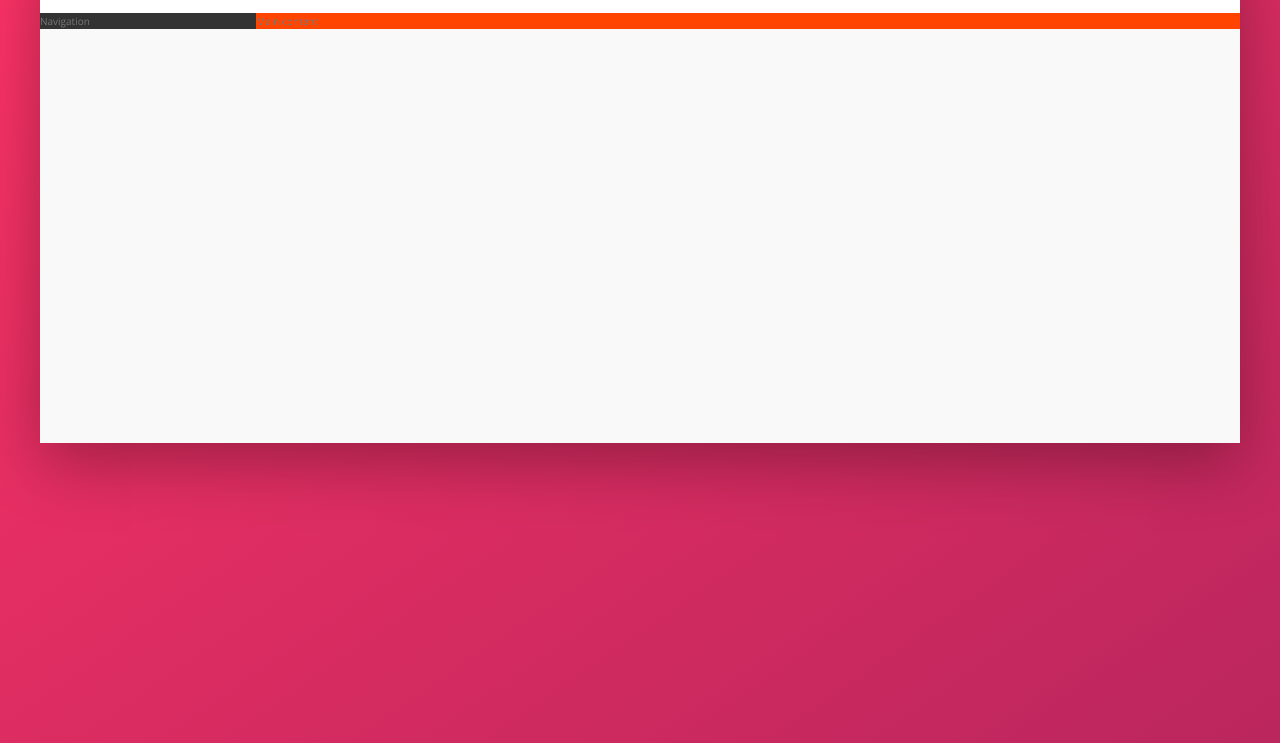
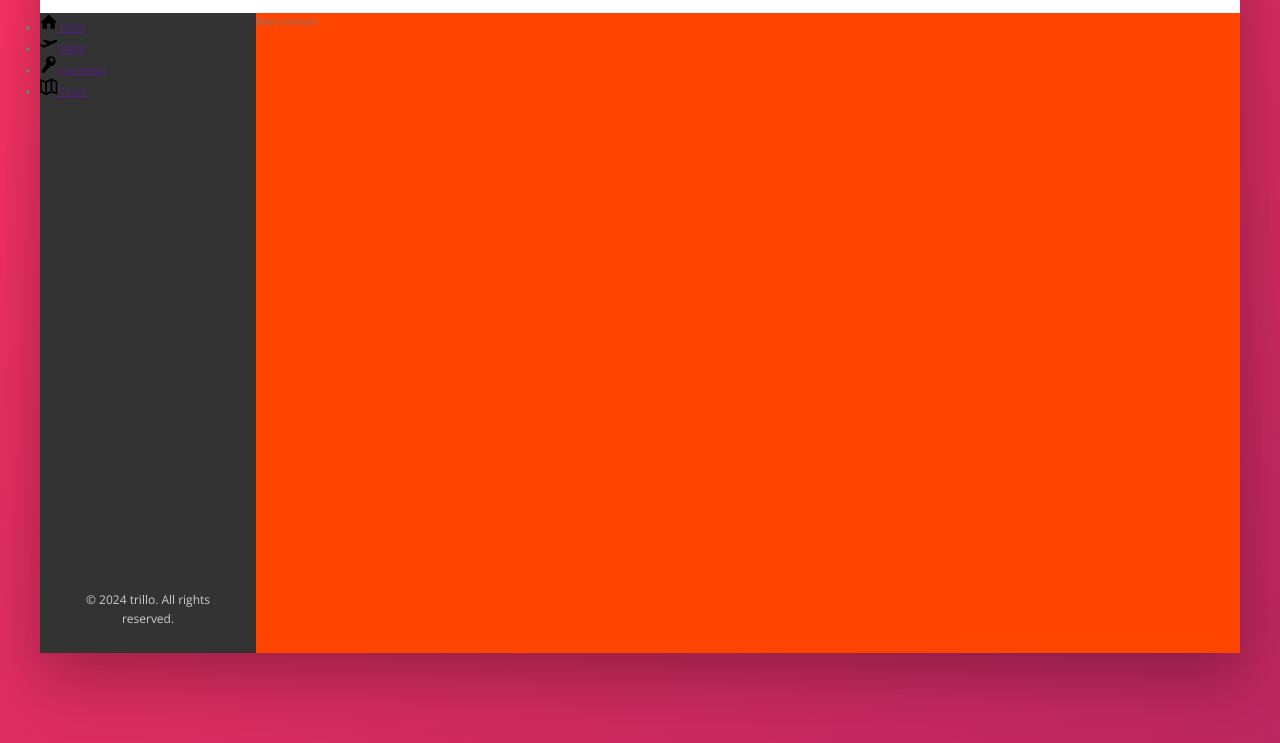
Before and after one commit to trungnd19/flexbox-page, a website: page index.html in a window 1280 px wide. Shown: the part 137-880 px from the top of the page. Drawn offline with nearby package versions, Linux system fonts and the light colour scheme.

Commit message:
feat: style the side-nav part 1

```diff
--- a/index.html
+++ b/index.html
@@ -48,7 +48,47 @@
             </header>
             <div class="content">
                 <nav class="sidebar">
-                    Navigation
+                    <ul class="side-nav">
+                        <li class="side-nav__item">
+                            <a href="" class="side-nav__link">
+                                <svg class="side-nav__icon">
+                                    <use href="img/sprite.svg#icon-home" xlink:href="img/sprite.svg#icon-home"></use>
+                                </svg>
+                                <span>Hotel</span>
+                            </a>
+                        </li>
+
+                        <li class="side-nav__item">
+                            <a href="" class="side-nav__link">
+                                <svg class="side-nav__icon">
+                                    <use href="img/sprite.svg#icon-aircraft-take-off" xlink:href="img/sprite.svg#icon-home"></use>
+                                </svg>
+                                <span>Flight</span>
+                            </a>
+                        </li>
+
+                        <li class="side-nav__item">
+                            <a href="" class="side-nav__link">
+                                <svg class="side-nav__icon">
+                                    <use href="img/sprite.svg#icon-key" xlink:href="img/sprite.svg#icon-home"></use>
+                                </svg>
+                                <span>Car rental</span>
+                            </a>
+                        </li>
+
+                        <li class="side-nav__item">
+                            <a href="" class="side-nav__link">
+                                <svg class="side-nav__icon">
+                                    <use href="img/sprite.svg#icon-map" xlink:href="img/sprite.svg#icon-home"></use>
+                                </svg>
+                                <span>Tours</span>
+                            </a>
+                        </li>
+                    </ul>
+
+                    <div class="legal">
+                        &copy; 2024 trillo. All rights reserved.
+                    </div>
                 </nav>
                 <main class="hotel-view">
                     Main content
--- a/sass/_components.scss
+++ b/sass/_components.scss
@@ -3,6 +3,7 @@
     margin-left: 2rem;
 }
 
+///////////////////////// SEARCH
 .search {
     flex: 0 0 40%;
     display: flex;
@@ -110,3 +111,29 @@
         margin-right: 1rem;
     }
 }
+
+///////////////////////// Side bar
+.side-nav {
+
+    &__item {
+
+    }
+
+    &__link {
+
+    }
+
+    &__icon {
+        width: 1.75rem;
+        height: 1.75rem;
+    }
+}
+
+
+///////////////////////// Legal text
+.legal {
+    font-size: 1.2rem;
+    color: var(--color-grey-light-4);
+    text-align: center;
+    padding: 2.5rem;
+}
--- a/sass/_layout.scss
+++ b/sass/_layout.scss
@@ -23,10 +23,15 @@
 .sidebar {
     background-color: var(--color-grey-dark-1);
     flex: 0 0 18%;
+    display: flex;
+    flex-direction: column;
+    justify-content: space-between;
 }
 
 .hotel-view {
     background-color: #fff;
     background-color: orangered;
     flex: 1;
+
+    height: 80vh;
 }
```
Also changed, not shown: css/style.css.
